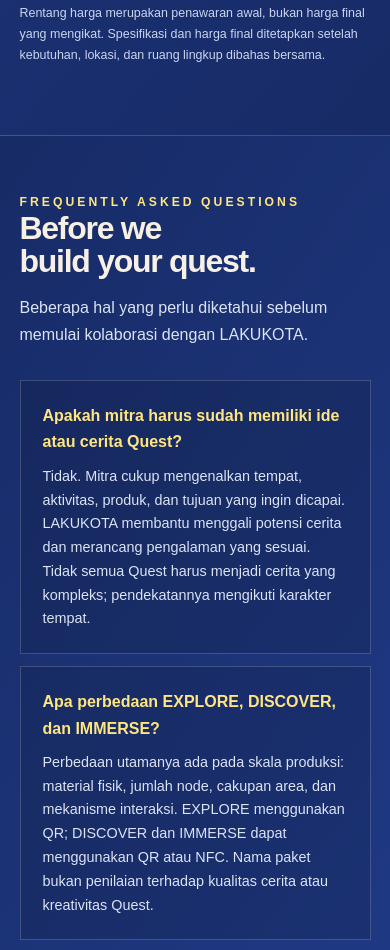
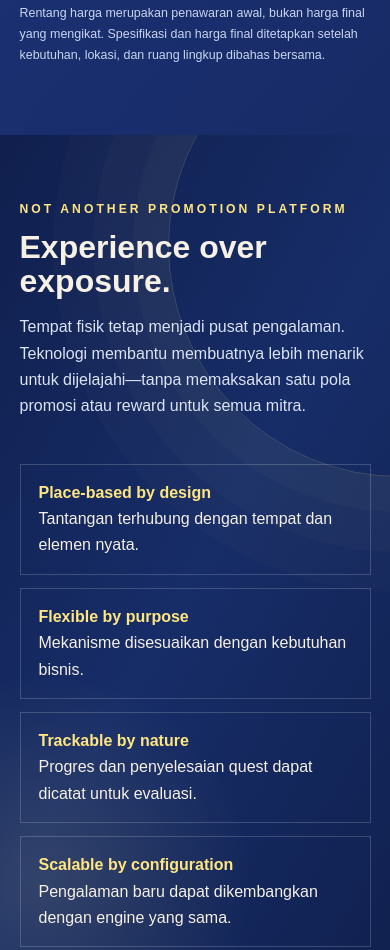
Before and after one commit to 837040362/lakukota-landing, a plain HTML site: page partner.html in a window 390 px wide. Shown: the part 9738-10688 px from the top of the page. Drawn offline with Linux system fonts and the light colour scheme.

Commit message:
Place experience principles before final FAQ and restore prior styling

```diff
--- a/partner.html
+++ b/partner.html
@@ -49,22 +49,15 @@
 }
 .principle{
  position:relative;isolation:isolate;overflow:hidden;
- padding:78px 0 82px;
- border-top:1px solid rgba(255,230,129,.16);
- border-bottom:1px solid rgba(255,255,255,.10);
  background:
-  radial-gradient(ellipse at 88% 18%,rgba(83,106,168,.34),transparent 38%),
-  radial-gradient(ellipse at 8% 92%,rgba(255,230,129,.075),transparent 30%),
-  linear-gradient(118deg,#101d49 0%,#172d68 46%,#1b3478 72%,#10204e 100%);
+  radial-gradient(circle at 12% 85%,rgba(255,230,129,.12),transparent 25%),
+  linear-gradient(120deg,#101f4d 0%,#172d68 50%,#10204e 100%);
 }
 .principle:after{
- content:"";position:absolute;z-index:-1;inset:0;pointer-events:none;opacity:.22;
- background:
-  linear-gradient(115deg,transparent 0 57%,rgba(255,255,255,.035) 57.1%,transparent 57.3%),
-  radial-gradient(ellipse at 78% 0%,rgba(255,255,255,.08),transparent 42%);
+ content:"";position:absolute;z-index:-1;right:-90px;top:-180px;width:460px;height:460px;
+ border:1px solid rgba(255,230,129,.18);border-radius:50%;
+ box-shadow:0 0 0 35px rgba(255,230,129,.025),0 0 0 75px rgba(255,230,129,.02),0 0 0 115px rgba(255,230,129,.015);
 }
-.principle-inner{align-items:start}
-.principle-inner>div:first-child{padding-top:4px}
 .closing{
  position:relative;isolation:isolate;overflow:hidden;
  background:linear-gradient(135deg,#203b88 0%,#294991 50%,#172b66 100%);
@@ -76,7 +69,7 @@
 @media(max-width:760px){
  .section-story:before{background-position:65% center;opacity:.08}
  .section-quest{background-position:58% center}
- .principle:after{opacity:.18}
+ .principle:after{right:-240px;top:-120px}
 }
 
 
@@ -244,6 +237,7 @@
 </section>
 
 
+<section class="principle"><div class="wrap principle-inner"><div><div class="eyebrow">Not another promotion platform</div><h2>Experience over exposure.</h2><p>Tempat fisik tetap menjadi pusat pengalaman. Teknologi membantu membuatnya lebih menarik untuk dijelajahi—tanpa memaksakan satu pola promosi atau reward untuk semua mitra.</p></div><div class="principle-list"><div><strong>Place-based by design</strong><br>Tantangan terhubung dengan tempat dan elemen nyata.</div><div><strong>Flexible by purpose</strong><br>Mekanisme disesuaikan dengan kebutuhan bisnis.</div><div><strong>Trackable by nature</strong><br>Progres dan penyelesaian quest dapat dicatat untuk evaluasi.</div><div><strong>Scalable by configuration</strong><br>Pengalaman baru dapat dikembangkan dengan engine yang sama.</div></div></div></section>
 <section class="section faq-section" id="faq-partner">
 <div class="wrap">
   <div class="eyebrow">Frequently asked questions</div>
@@ -261,7 +255,7 @@
 </div>
 </section>
 
-<section class="principle"><div class="wrap principle-inner"><div><div class="eyebrow">Not another promotion platform</div><h2>Experience over exposure.</h2><p>Tempat fisik tetap menjadi pusat pengalaman. Teknologi membantu membuatnya lebih menarik untuk dijelajahi—tanpa memaksakan satu pola promosi atau reward untuk semua mitra.</p></div><div class="principle-list"><div><strong>Place-based by design</strong><br>Tantangan terhubung dengan tempat dan elemen nyata.</div><div><strong>Flexible by purpose</strong><br>Mekanisme disesuaikan dengan kebutuhan bisnis.</div><div><strong>Trackable by nature</strong><br>Progres dan penyelesaian quest dapat dicatat untuk evaluasi.</div><div><strong>Scalable by configuration</strong><br>Pengalaman baru dapat dikembangkan dengan engine yang sama.</div></div></div></section>
+
 <section class="closing"><div class="wrap"><div class="eyebrow">Start with a conversation</div><h2>Your place has a story.<br><span>Let's turn it into an experience.</span></h2><p>Kami ingin mengenal tempat Anda, memahami tujuan bisnisnya, dan bersama-sama menemukan pengalaman yang paling sesuai. Tidak harus dimulai dari proyek besar—cukup mulai dari satu tempat dan satu ide.</p><a class="btn" href="https://wa.me/628562942151?text=Halo,+saya+tertarik+mengetahui+lebih+lanjut+tentang+LAKUKOTA+X+PARTNER." id="contact-cta">Mari diskusikan ide</a></div></section>
 </main>
 <footer class="foot" id="kontak"><div><strong>LAKUKOTA × PARTNER</strong><br><span class="tagline">Make Your Place Playable</span></div><div>Website: lakukota.com<br>Kontak kemitraan: hubungi kami untuk berdiskusi</div></footer>
```
